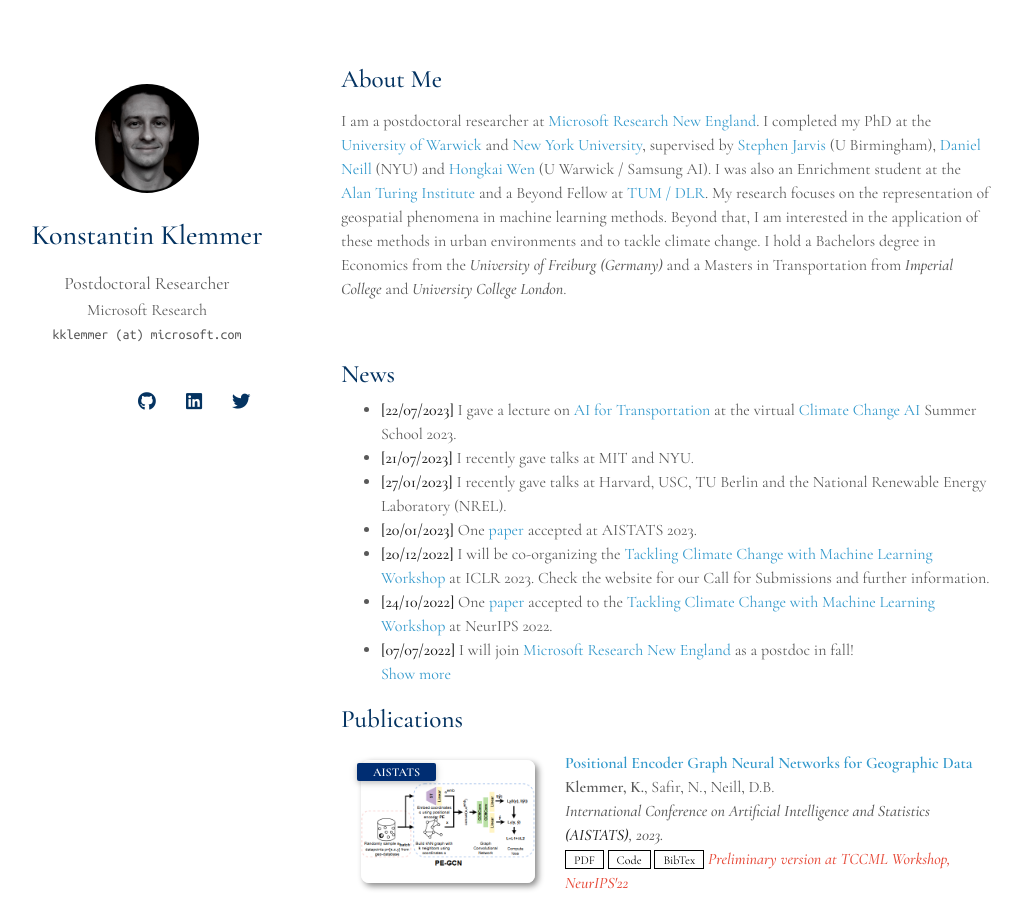
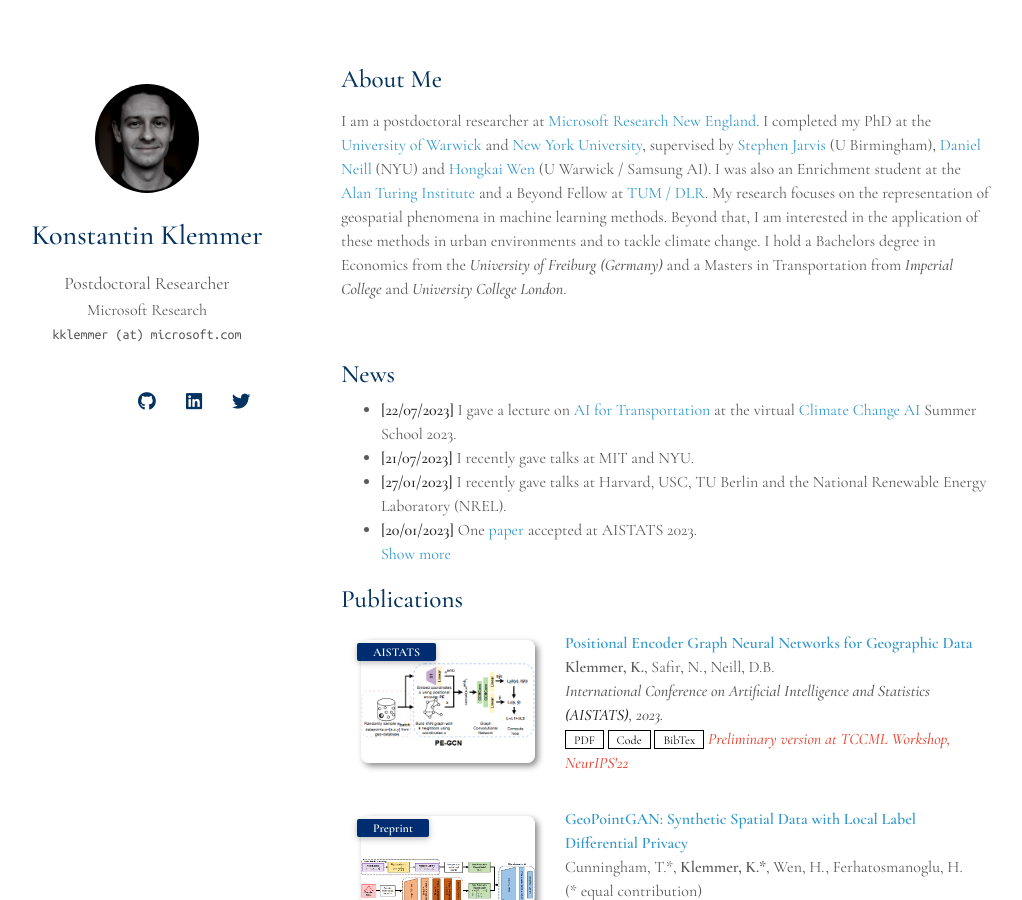
Before and after one commit to konstantinklemmer/konstantinklemmer.github.io, a Jekyll site: the page built from index.md, in a window 1280 px wide and 900 px high. Shown: the whole window, without its empty margins (129-1151 px from the left). Built offline with Jekyll 4.4.1, drawn with Linux system fonts in a browser that asks for light colours; nearby versions of some CDN libraries; a style sheet for code colours, icons or effects is not loaded; our own code applies the rules of GitHub Pages for plain Markdown files.

Commit message:
Update news.md

```diff
--- a/_includes/news.md
+++ b/_includes/news.md
@@ -7,12 +7,12 @@
 <li><strong>[21/07/2023]</strong> I recently gave talks at MIT and NYU.</li>
 <li><strong>[27/01/2023]</strong> I recently gave talks at Harvard, USC, TU Berlin and the National Renewable Energy Laboratory (NREL).</li>
 <li><strong>[20/01/2023]</strong> One <a href="https://arxiv.org/abs/2111.10144">paper</a> accepted at AISTATS 2023.</li>
-<li><strong>[20/12/2022]</strong> I will be co-organizing the <a href="https://www.climatechange.ai/events/iclr2023">Tackling Climate Change with Machine Learning Workshop</a> at ICLR 2023. Check the website for our Call for Submissions and further information.</li>
-<li><strong>[24/10/2022]</strong> One <a href="https://arxiv.org/abs/2111.10144">paper</a> accepted to the <a href="https://www.climatechange.ai/events/neurips2022">Tackling Climate Change with Machine Learning Workshop</a> at NeurIPS 2022.</li>
-<li><strong>[07/07/2022]</strong> I will join <a href="https://www.microsoft.com/en-us/research/lab/microsoft-research-new-england">Microsoft Research New England</a> as a postdoc in fall!</li>
 
 <a href="javascript:toggle_vis('newsmore')">Show more</a>
 <div id="newsmore" style="display:none">
+  <li><strong>[20/12/2022]</strong> I will be co-organizing the <a href="https://www.climatechange.ai/events/iclr2023">Tackling Climate Change with Machine Learning Workshop</a> at ICLR 2023. Check the website for our Call for Submissions and further information.</li>
+  <li><strong>[24/10/2022]</strong> One <a href="https://arxiv.org/abs/2111.10144">paper</a> accepted to the <a href="https://www.climatechange.ai/events/neurips2022">Tackling Climate Change with Machine Learning Workshop</a> at NeurIPS 2022.</li>
+  <li><strong>[07/07/2022]</strong> I will join <a href="https://www.microsoft.com/en-us/research/lab/microsoft-research-new-england">Microsoft Research New England</a> as a postdoc in fall!</li>
   <li><strong>[14/06/2022]</strong> New <a href="https://arxiv.org/abs/2205.08886">preprint</a> out on GANs for geospatial point patterns.</li>
   <li><strong>[01/12/2021]</strong> Two papers [<a href="https://arxiv.org/abs/2201.11192">1</a>, <a href="https://arxiv.org/abs/2109.15044">2</a>] accepted at AAAI 2022.</li>
   <li><strong>[17/09/2021]</strong> Our <a href="https://arxiv.org/abs/2111.02149">paper</a> "Deployment Optimization for Shared e-Mobility Systems with Multi-agent Deep Neural Search" has been accepted at IEEE Transactions on Intelligent Transportation Systems.</li>
```
